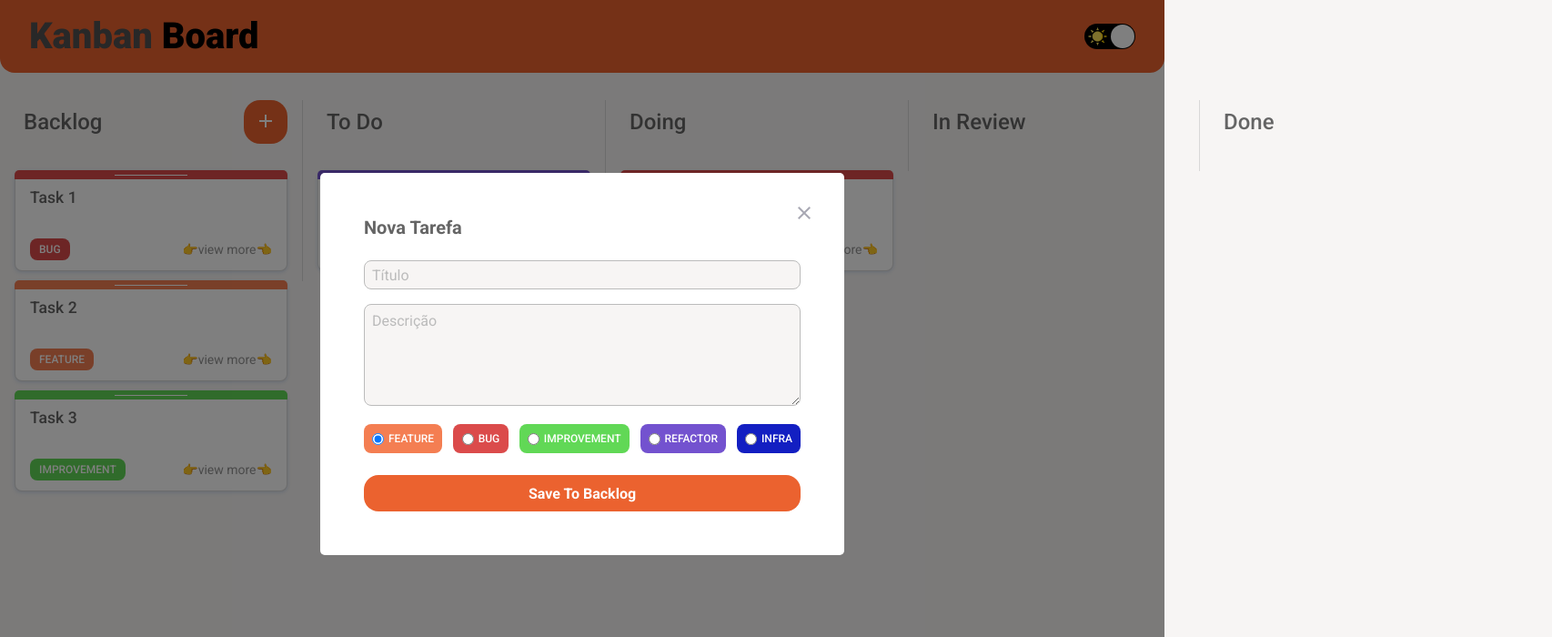
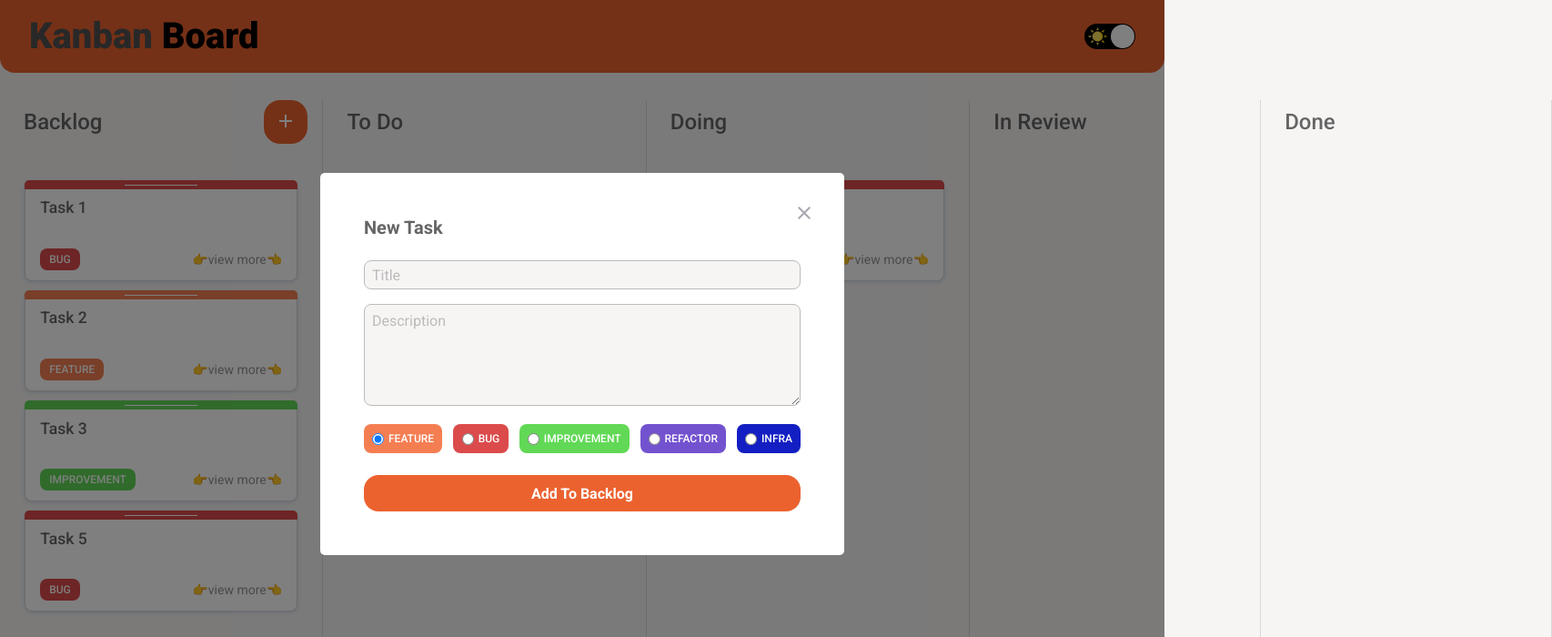
Before and after one commit to ponqueli/kanban-board, a React (Create React App) app: page / in a window 1280 px wide. Both pictures are taken after a click on the button 292 px from the left and 134 px from the top of the page. Shown: the top 700 px of the page at 91% size, 1706 px wide, since content can reach past the window. Built offline with nearby package versions, Linux system fonts and the light colour scheme.

Commit message:
feat: adding scroll on task list

```diff
--- a/src/components/Card/styles.js
+++ b/src/components/Card/styles.js
@@ -11,7 +11,7 @@ export const Container = styled.div`
   opacity:  ${({ hideCard }) => hideCard ? 0.2 : 1};
   width: 18.75rem;
   height: 6.87rem;
-  margin: 0.7rem 0;
+  margin: 0.7rem 0.7rem;
   padding: 1.2rem 1rem 0.7rem 1rem;
 
   border-radius: 0.5rem;
--- a/src/components/List/styles.js
+++ b/src/components/List/styles.js
@@ -1,16 +1,16 @@
-import styled from "styled-components";
+import styled from 'styled-components';
 
 export const Container = styled.div`
   padding: 0 1rem;
   height: 100%;
   flex: 0 0 20rem;
 
-  & + div {
-    border-left: 1px solid ${({theme}) => theme.colors.border};
-  }
+  border-right: 1px solid ${({ theme }) => theme.colors.border};
 
   ul {
-    margin-top: 1.875rem ;
+    height: 65vh;
+    overflow-y: auto;
+    margin-top: 1.875rem;
   }
 `;
 
@@ -18,12 +18,12 @@ export const ContainerHeader = styled.header`
   display: flex;
   justify-content: space-between;
   align-items: center;
-  height: 3rem ;
+  height: 3rem;
 
   h2 {
     font-size: 1.5rem;
     font-weight: 500;
-    padding: 0.625rem ;
+    padding: 0.625rem;
   }
 
   button {
@@ -31,7 +31,7 @@ export const ContainerHeader = styled.header`
     height: 3rem;
     border-radius: 1.125rem;
     border: 0;
-    background-color: ${({theme}) => theme.colors.primary};
+    background-color: ${({ theme }) => theme.colors.primary};
     cursor: pointer;
     transition: opacity 0.2s;
 
--- a/src/components/TaskModal/index.jsx
+++ b/src/components/TaskModal/index.jsx
@@ -113,14 +113,14 @@ const TaskModal = ({ isOpen, toggleModalVisibility }) => {
         type="button"
         onClick={handleCloseModal}
       >
-        <img src={closeImg} alt="Botão X para Fechar modal" />
+        <img src={closeImg} alt="X Button to close modal" />
       </button>
 
       <Container onSubmit={handleCreateNewTask}>
-        <h2>{selectedCard?.id?`Você está editando 🐱`: "Nova Tarefa"}</h2>
+        <h2>{selectedCard?.id?`You Are Editing 🐱`: "New Task"}</h2>
         <Input
           type="text"
-          placeholder="Título"
+          placeholder="Title"
           value={title}
           maxLength={50}
           onChange={(event) => validateInputAndSet(event.target.value)}
@@ -133,7 +133,7 @@ const TaskModal = ({ isOpen, toggleModalVisibility }) => {
         )}
 
         <TextArea
-          placeholder="Descrição"
+          placeholder="Description"
           value={description}
           onChange={(event) => setDescription(event.target.value)}
         />
@@ -161,7 +161,7 @@ const TaskModal = ({ isOpen, toggleModalVisibility }) => {
           ))}
         </CategoryContainer>
 
-        <button type="submit"> Save to Backlog </button>
+        <button type="submit">{selectedCard?.id?`Save`: `Add to Backlog`}</button>
       </Container>
     </Modal>
   );
--- a/src/data/columns.js
+++ b/src/data/columns.js
@@ -5,7 +5,12 @@ const mockColumns = [
     id: STATUS_ENUM.BACKLOG,
     title: 'Backlog',
     creatable: false,
-    tasksIds: ['5be53f27-a69c-4128-bf40-86cd572267a5', '6ed5a4b0-1e2c-4b71-ab42-e740f02da496', '55cac86b-c223-4eed-992a-e231e9232d42']
+    tasksIds: [
+      '5be53f27-a69c-4128-bf40-86cd572267a5',
+      '6ed5a4b0-1e2c-4b71-ab42-e740f02da496',
+      '55cac86b-c223-4eed-992a-e231e9232d42',
+      '2fab1909-0b9f-4783-976c-4ffecb805ac5'
+    ]
   },
   {
     id: STATUS_ENUM.TO_DO,
--- a/src/data/tasks.js
+++ b/src/data/tasks.js
@@ -50,6 +50,16 @@ const mockTasks = [
     createdAt: "2020-01-01",
     updatedAt: "2020-01-01",
     hidden: false,
+  },
+  {
+    id: "55cac86a-c223-4eed-992a-e231e9232d42",
+    title: "Task 6",
+    description: "Task 6 description",
+    category: CATEGORIES_ENUM.FEATURE,
+    status: STATUS_ENUM.BACKLOG,
+    createdAt: "2020-01-01",
+    updatedAt: "2020-01-01",
+    hidden: false,
   }
 ];
 
--- a/src/styles/global.js
+++ b/src/styles/global.js
@@ -26,8 +26,8 @@ export const GlobalStyle = createGlobalStyle`
   body {
     background: ${({ theme }) => theme.colors.background};
     color: ${({ theme }) => theme.colors.text_primary};
+    overflow-y: hidden;
     -webkit-font-smoothing: antialiased;
-    overflow-y: auto;
   }
 
   h1 {
@@ -90,7 +90,7 @@ export const GlobalStyle = createGlobalStyle`
     padding: 3rem;
     position: relative;
     border-radius: 0.3125rem;
-    background-color: ${({theme}) => theme.colors.components_background};
+    background-color: ${({ theme }) => theme.colors.components_background};
 
     @media screen and (max-width: 69rem) {
       padding: 1.5rem;
@@ -129,8 +129,8 @@ export const GlobalStyle = createGlobalStyle`
   }
 
   ::-webkit-scrollbar {
-    width: 0.75rem;
-    height: 0.75rem;
+    width: 0.95rem;
+    height: 0.95rem;
   }
 
   /* Track */
```
